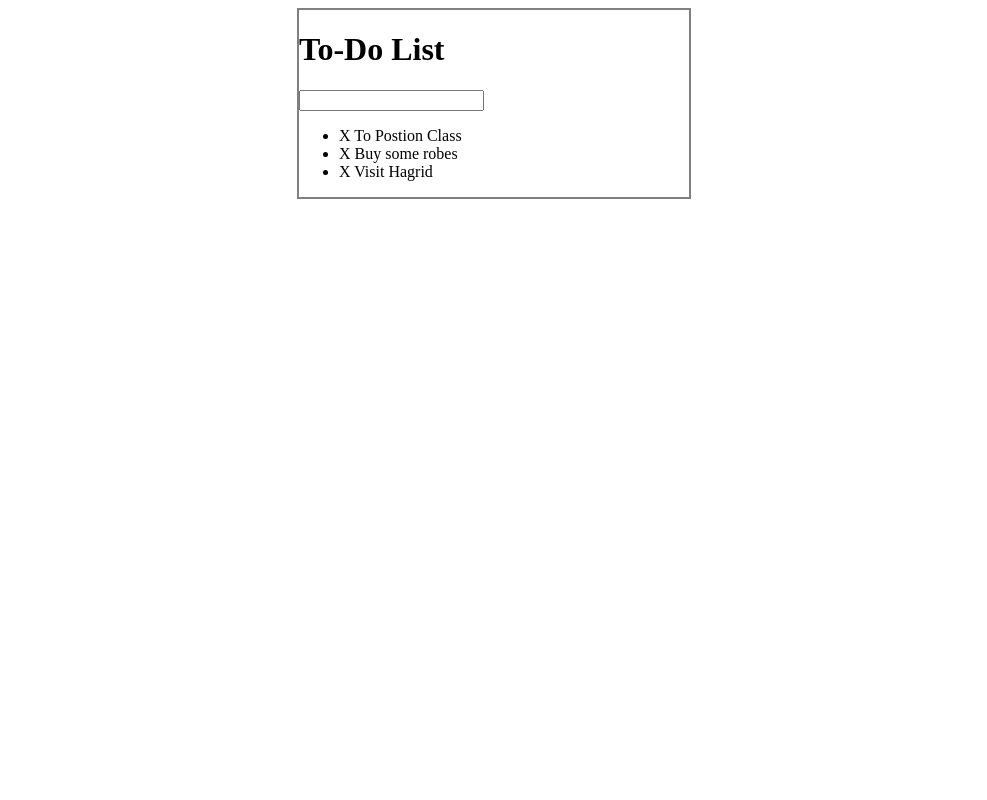
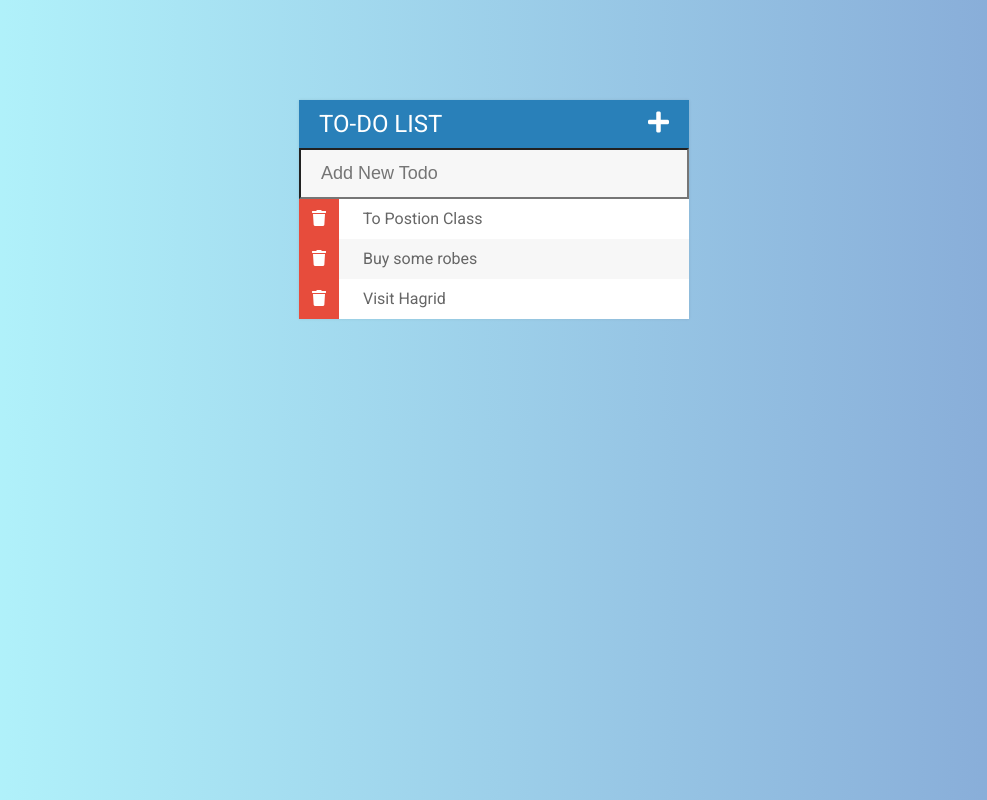
Before and after one commit to LeoLuZiYuan/Bootstrap_Practice, a plain HTML site: page class18-jQuery/TodoListProject/index.html in a window 1280 px wide. Shown: the whole page, without its empty margins (146-1133 px from the left). Drawn offline with Linux system fonts and the light colour scheme.

Commit message:
2020/04/28

```diff
--- a/class18-jQuery/TodoListProject/assets/css/todos.css
+++ b/class18-jQuery/TodoListProject/assets/css/todos.css
@@ -1,5 +1,80 @@
+h1 {
+    background: #2980b9;
+    color: white;
+    margin: 0;
+    padding: 10px 20px;
+    text-transform: uppercase;
+    font-size: 24px;
+    font-weight: normal;
+}
+
+ul{
+    list-style: none;
+    margin: 0;
+    padding: 0;
+}
+
+
+.fa-plus {
+    float: right;
+}
+
+span {
+    background: #e74c3c;
+    height: 40px;
+    margin-right: 20px;
+    text-align: center;
+    color: white;
+    width: 40px;
+    display: inline-block;
+}
+
+body {
+    background: #83a4d4;  /* fallback for old browsers */
+    background: -webkit-linear-gradient(to right, #b6fbff, #83a4d4);  /* Chrome 10-25, Safari 5.1-6 */
+    background: linear-gradient(to right, #b6fbff, #83a4d4); /* W3C, IE 10+/ Edge, Firefox 16+, Chrome 26+, Opera 12+, Safari 7+ */
+
+}
+
+body {
+    font-family: Roboto;
+}
+
+li {
+    background: #fff;
+    height: 40px;
+    line-height: 40px;
+    color: #666;
+}
+
+li:nth-child(2n) {
+    background: #f7f7f7;
+}
+
+input {
+    color: #2980b9;
+    font-size: 18px;
+    background-color: #f7f7f7;
+    width: 100%;
+    padding: 13px 13px 13px 20px;
+    box-sizing: border-box;
+}
+
+input:focus {
+    background: #fff;
+    border: 3px solid #2980b9;
+    outline: none;
+}
+
+
 #container {
-    border: 2px solid gray;
     width: 390px;
-    margin: 0 auto;
+    background: #f7f7f7;
+    margin: 100px auto;
+    box-shadow: 0 0 3px rgba(0, 0, 0, 0.1);
 }
+
+.completed {
+    color: gray;
+    text-decoration: line-through;
+}
--- a/class18-jQuery/TodoListProject/assets/js/todos.js
+++ b/class18-jQuery/TodoListProject/assets/js/todos.js
@@ -1,22 +1,41 @@
 //checkout  Off specific Todos By clicking
-$("li").click(function(){
-    //$(this).css("color","gray");
-    //$(this).css("text-decoration","line-through");
+$("ul").on("click", "li", function(){
     //if li is gray
-    console.log($(this).css("color"))
-    if ($(this).css("color") === "rgb(128, 128, 128)") {
-        //turn it black
-        $(this).css({
-            color: "black",
-            textDecoration: "none"
-        });
+    // console.log($(this).css("color"))
+    // if ($(this).css("color") === "rgb(128, 128, 128)") {
+    //     //turn it black
+    //     $(this).css({
+    //         color: "black",
+    //         textDecoration: "none"
+    //     });
+    // }
+    // else{
+    //       //turn it gray
+    //     $(this).css({
+    //         color: "gray",
+    //         textDecoration: "line-through"
+    //     });
+    // }
+
+    //using css
+    $(this).toggleClass("completed");
+})
+
+$("ul").on("click", "span", function (e) {
+    $(this).parent().fadeOut(500,function(){
+        $(this).remove();
+    });
+    //stop boble event
+    e.stopPropagation();
+});
+
+
+$("input[type='text']").keypress(function (e) {
+    if (e.which === 13) {
+        //grabbing new todo text from input
+        var todoText = $(this).val();
+        $(this).val("");
+        //create a new li and add to ul
+        $("ul").append("<li><span><i class='fa fa-trash'></i></span> " + todoText +"</li>");
     }
-    else{
-          //turn it gray
-        $(this).css({
-            color: "gray",
-            textDecoration: "line-through"
-        });
-    }
-
-})
+});
--- a/class18-jQuery/TodoListProject/index.html
+++ b/class18-jQuery/TodoListProject/index.html
@@ -5,17 +5,19 @@
     <meta name="viewport" content="width=device-width, initial-scale=1.0">
     <title>Todo List</title>
     <link rel="stylesheet" href="./assets/css/todos.css">
+    <link rel="stylesheet" href="https://cdnjs.cloudflare.com/ajax/libs/font-awesome/5.13.0/css/all.min.css">
+    <link href="https://fonts.googleapis.com/css2?family=Roboto:wght@400;500;700&display=swap" rel="stylesheet">
     <script src="./assets/js/lib/jquery-3.4.1.min.js"></script>
 </head>
 <body>
     <div id="container">
-        <h1>To-Do List</h1>
-        <input type="text" >
+        <h1>To-Do List <i class="fas fa-plus"></i></h1>
+        <input type="text" placeholder="Add New Todo" >
 
         <ul>
-            <li><span>X</span> To Postion Class</li>
-            <li><span>X</span> Buy some robes</li>
-            <li><span>X</span> Visit Hagrid</li>
+            <li><span><i class="fa fa-trash"></i></span> To Postion Class</li>
+            <li><span><i class="fa fa-trash"></i></span> Buy some robes</li>
+            <li><span><i class="fa fa-trash"></i></span> Visit Hagrid</li>
         </ul>
     </div>
 
```
Also changed, not shown: class18-jQuery/event/EventDemo.html (added, +20 -0 lines).
